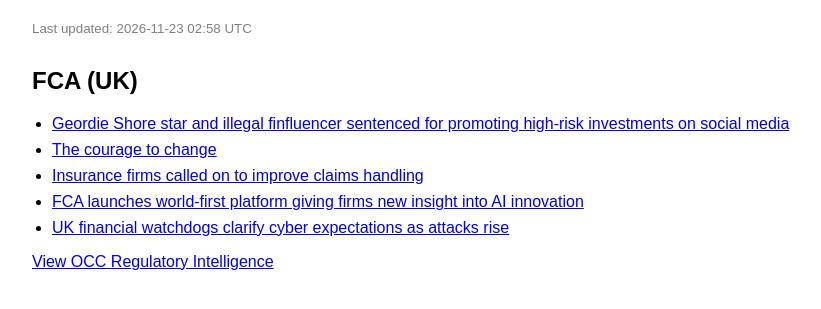
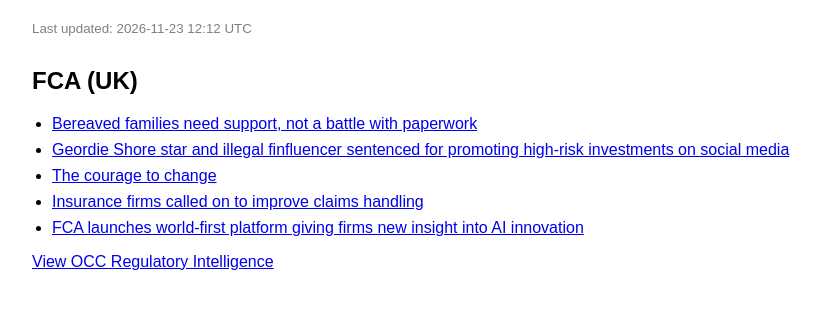
Before and after one commit to Fijihaq/regtech-intelligence-hub, a plain HTML site: page index.html in a window 1280 px wide. Shown: the part 81-390 px from the top of the page, without its empty margins (158-979 px from the left). Drawn offline with Linux system fonts and the light colour scheme.

Commit message:
Auto update FCA + OCC feeds

```diff
--- a/index.html
+++ b/index.html
@@ -14,5 +14,5 @@ small { color: gray; }
 </head>
 <body>
 <h1>FCA Regulatory Intelligence</h1>
-<p><small>Last updated: 2026-11-23 02:58 UTC</small></p>
-<h2>FCA (UK)</h2><ul><li><a href="https://www.fca.org.uk/news/press-releases/geordie-shore-star-illegal-finfluencer-sentenced-promoting-high-risk-investments-social-media" target="_blank">Geordie Shore star and illegal finfluencer sentenced for promoting high-risk investments on social media</a></li><li><a href="https://www.fca.org.uk/news/speeches/courage-change" target="_blank">The courage to change</a></li><li><a href="https://www.fca.org.uk/news/news-stories/insurance-firms-called-improve-claims-handling" target="_blank">Insurance firms called on to improve claims handling</a></li><li><a href="https://www.fca.org.uk/news/press-releases/fca-launches-world-first-platform-giving-firms-new-insight-ai-innovation" target="_blank">FCA launches world-first platform giving firms new insight into AI innovation</a></li><li><a href="https://www.fca.org.uk/news/press-releases/uk-financial-watchdogs-clarify-cyber-expectations-attacks-rise" target="_blank">UK financial watchdogs clarify cyber expectations as attacks rise</a></li></ul><p><a href="OCC.html">View OCC Regulatory Intelligence</a></p></body></html>
+<p><small>Last updated: 2026-11-23 12:12 UTC</small></p>
+<h2>FCA (UK)</h2><ul><li><a href="https://www.fca.org.uk/news/press-releases/bereaved-families-need-support-not-battle-paperwork" target="_blank">Bereaved families need support, not a battle with paperwork</a></li><li><a href="https://www.fca.org.uk/news/press-releases/geordie-shore-star-illegal-finfluencer-sentenced-promoting-high-risk-investments-social-media" target="_blank">Geordie Shore star and illegal finfluencer sentenced for promoting high-risk investments on social media</a></li><li><a href="https://www.fca.org.uk/news/speeches/courage-change" target="_blank">The courage to change</a></li><li><a href="https://www.fca.org.uk/news/news-stories/insurance-firms-called-improve-claims-handling" target="_blank">Insurance firms called on to improve claims handling</a></li><li><a href="https://www.fca.org.uk/news/press-releases/fca-launches-world-first-platform-giving-firms-new-insight-ai-innovation" target="_blank">FCA launches world-first platform giving firms new insight into AI innovation</a></li></ul><p><a href="OCC.html">View OCC Regulatory Intelligence</a></p></body></html>
```
Also changed, not shown: OCC.html (+1 -1 lines).
